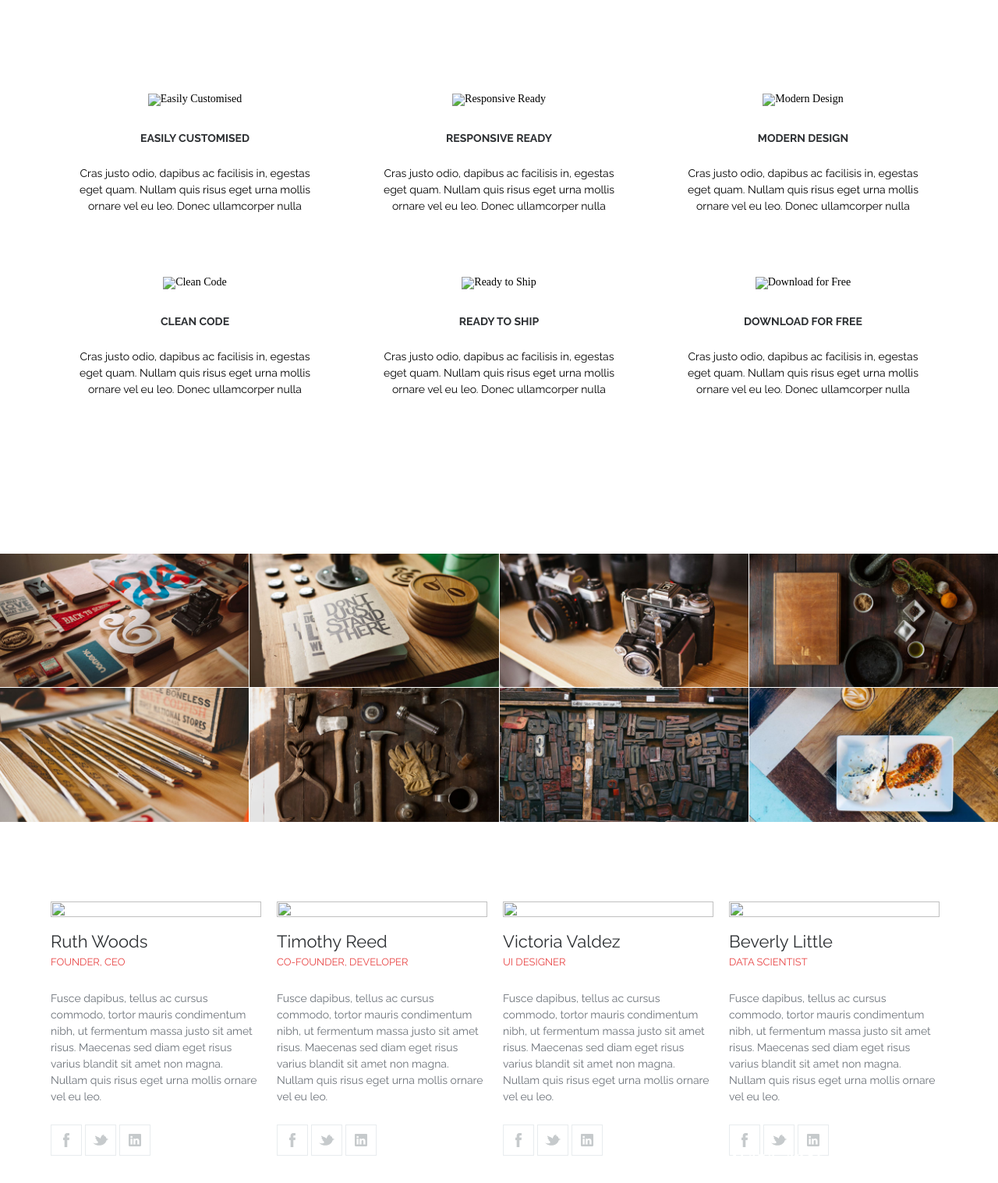
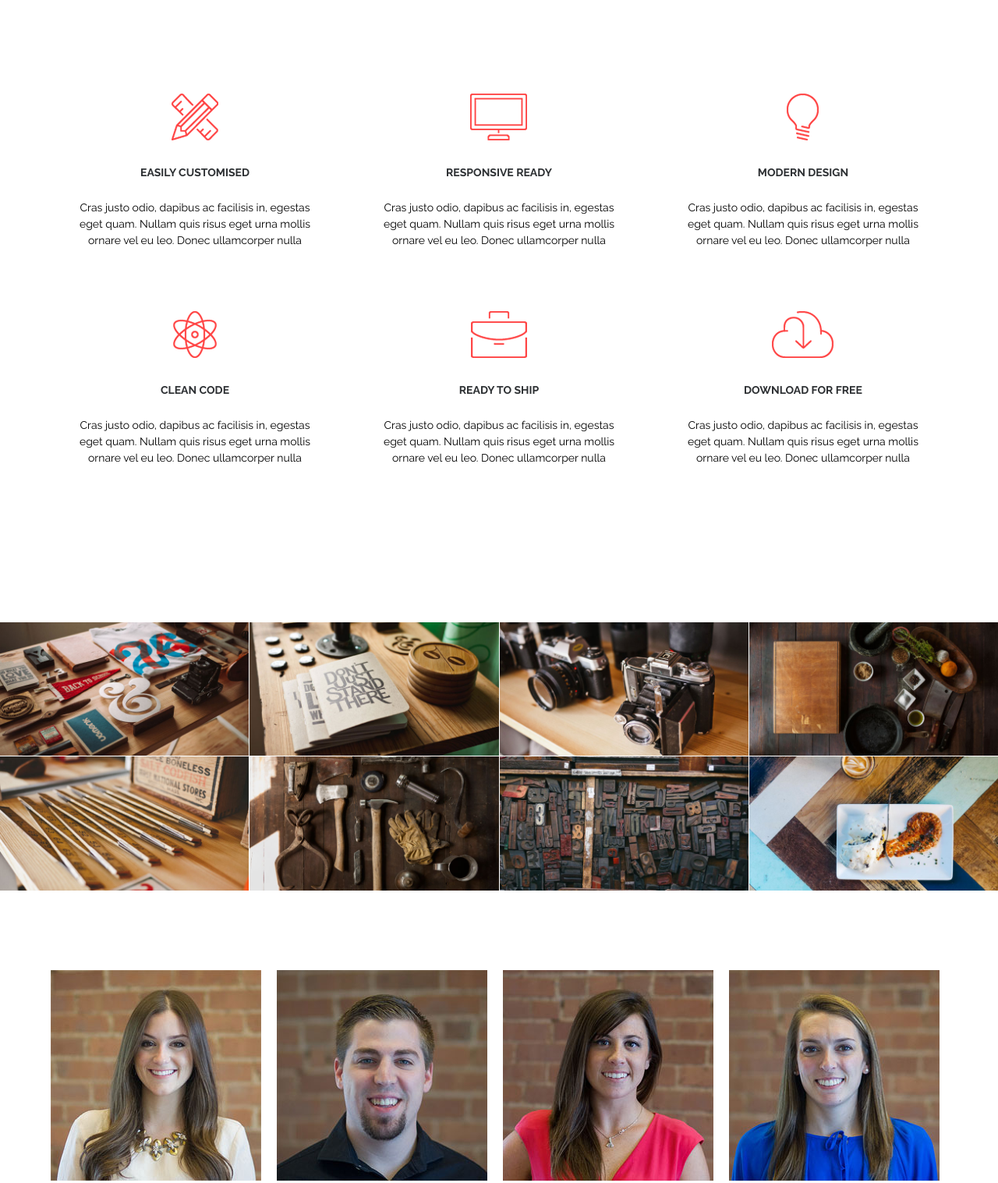
Before and after one commit to bobmagrega/ActiveBox, a plain HTML site: page index.html in a window 1280 px wide. Shown: the part 800-2317 px from the top of the page at 78% size. Drawn offline with nearby package versions, Linux system fonts and the light colour scheme; the site is published under a folder, as on GitHub Pages, so addresses that start at the root find nothing.

Commit message:
correct image paths

```diff
--- a/index.html
+++ b/index.html
@@ -44,7 +44,7 @@
         <section class="features-container">
             <div class="features-container__item-1 features-container__item">
                 <div class="features-container__pic">
-                    <img class="features-container__picItem" src="/images/features-container__pic1.png"
+                    <img class="features-container__picItem" src="./images/features-container__pic1.png"
                         alt="Easily Customised">
                 </div>
                 <div class="features-container__title">Easily Customised</div>
@@ -53,7 +53,7 @@
             </div>
             <div class="features-container__item-2 features-container__item">
                 <div class="features-container__pic">
-                    <img class="features-container__picItem" src="/images/features-container__pic2.png"
+                    <img class="features-container__picItem" src="./images/features-container__pic2.png"
                         alt="Responsive Ready">
                 </div>
                 <div class="features-container__title">Responsive Ready</div>
@@ -62,7 +62,7 @@
             </div>
             <div class="features-container__item-3 features-container__item">
                 <div class="features-container__pic">
-                    <img class="features-container__picItem" src="/images/features-container__pic3.png"
+                    <img class="features-container__picItem" src="./images/features-container__pic3.png"
                         alt="Modern Design">
                 </div>
                 <div class="features-container__title">Modern Design</div>
@@ -71,7 +71,7 @@
             </div>
             <div class="features-container__item-4 features-container__item">
                 <div class="features-container__pic">
-                    <img class="features-container__picItem" src="/images/features-container__pic4.png"
+                    <img class="features-container__picItem" src="./images/features-container__pic4.png"
                         alt="Clean Code">
                 </div>
                 <div class="features-container__title">Clean Code</div>
@@ -80,7 +80,7 @@
             </div>
             <div class="features-container__item-5 features-container__item">
                 <div class="features-container__pic">
-                    <img class="features-container__picItem" src="/images/features-container__pic5.png"
+                    <img class="features-container__picItem" src="./images/features-container__pic5.png"
                         alt="Ready to Ship">
                 </div>
                 <div class="features-container__title">Ready to Ship</div>
@@ -89,7 +89,7 @@
             </div>
             <div class="features-container__item-6 features-container__item">
                 <div class="features-container__pic">
-                    <img class="features-container__picItem" src="/images/features-container__pic6.png"
+                    <img class="features-container__picItem" src="./images/features-container__pic6.png"
                         alt="Download for Free">
                 </div>
                 <div class="features-container__title">Download for Free</div>
@@ -120,7 +120,7 @@
                 <div class="team-photos__item-container">
                     <div class="team-photos-container__item">
                         <div class="team-photos-container__itemPic">
-                            <img src="/images/team-1.jpg" alt="">
+                            <img src="./images/team-1.jpg" alt="">
                         </div>
                         <div class="team-photos-container__textCard">
                             <p class="team-photos-container__name">Ruth Woods</p>
@@ -157,7 +157,7 @@
                 <div class="team-photos__item-container">
                     <div class="team-photos-container__item">
                         <div class="team-photos-container__itemPic">
-                            <img src="/images/team-2.jpg" alt="">
+                            <img src="./images/team-2.jpg" alt="">
                         </div>
                         <div class="team-photos-container__textCard">
                             <p class="team-photos-container__name">Timothy Reed</p>
@@ -194,7 +194,7 @@
                 <div class="team-photos__item-container">
                     <div class="team-photos-container__item">
                         <div class="team-photos-container__itemPic">
-                            <img src="/images/team-3.jpg" alt="">
+                            <img src="./images/team-3.jpg" alt="">
                         </div>
                         <div class="team-photos-container__textCard">
                             <p class="team-photos-container__name">Victoria Valdez</p>
@@ -231,7 +231,7 @@
                 <div class="team-photos__item-container">
                     <div class="team-photos-container__item">
                         <div class="team-photos-container__itemPic">
-                            <img src="/images/team-4.jpg" alt="">
+                            <img src="./images/team-4.jpg" alt="">
                         </div>
                         <div class="team-photos-container__textCard">
                             <p class="team-photos-container__name">Beverly Little</p>
@@ -268,7 +268,7 @@
             </div>
         </section>
         <section class="testimony-container">
-            <div class="testimony-container__image"><img src="/images/testimonial-1.jpg" alt=""></div>
+            <div class="testimony-container__image"><img src="./images/testimonial-1.jpg" alt=""></div>
             <div class="testimony-container__carousel">
                 <p class="testimony-container__text">“Integer posuere erat a ante venenatis dapibus posuere velit
                     aliquet. Donec sed odio dui. Aenean eu leo quam...”</p>
```
